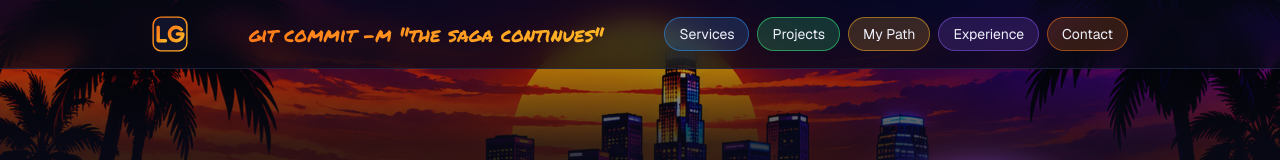
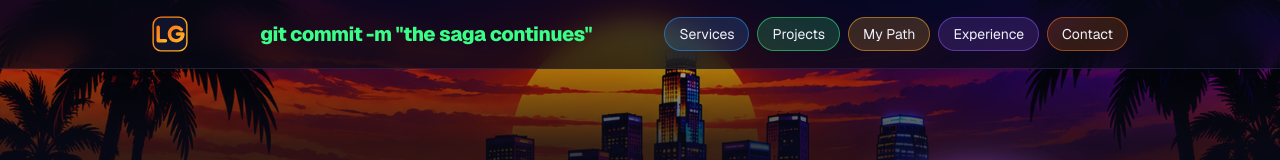
Before and after one commit to LanceCodes1/lance-gonzalez-portfolio, a Next.js app: page / in a window 1280 px wide. Shown: the top 160 px of the page. Built offline with nearby package versions, Linux system fonts and the light colour scheme.

Commit message:
Commit tag in hero-name font, neon green; drop Permanent Marker

```diff
--- a/app/globals.css
+++ b/app/globals.css
@@ -20,7 +20,7 @@
   --color-neon-blue: #2d9cff;
   /* Small accent only */
   --color-neon-pink: #ff4d8d;
-  /* Neon green: glows, borders, and decorative dots only — never text. */
+  /* Neon green: glows, borders, dots, and the nav's commit tag (large text, ~14.8:1 on ink). */
   --color-neon-green: #39ff88;
 
   --font-sans: var(--font-geist-sans), Arial, Helvetica, sans-serif;
@@ -103,11 +103,6 @@ body {
       0 0 18px color-mix(in srgb, var(--pill, var(--color-amber)) 60%, transparent),
       0 0 36px color-mix(in srgb, var(--pill, var(--color-amber)) 30%, transparent);
   }
-}
-
-/* Permanent Marker font (loaded in app/layout.tsx), used for the nav's commit tag. */
-@utility font-marker {
-  font-family: var(--font-permanent-marker), cursive;
 }
 
 /* Navy overlay on the hero background image (components/HeroBackdrop.tsx).
--- a/app/layout.tsx
+++ b/app/layout.tsx
@@ -1,5 +1,5 @@
 import type { Metadata } from "next";
-import { Geist, Geist_Mono, Permanent_Marker } from "next/font/google";
+import { Geist, Geist_Mono } from "next/font/google";
 import "./globals.css";
 import { site } from "@/content/site";
 
@@ -10,14 +10,6 @@ const geistSans = Geist({
 
 const geistMono = Geist_Mono({
   variable: "--font-geist-mono",
-  subsets: ["latin"],
-});
-
-// Hand-lettered marker font, used only for the nav's commit tag.
-// It comes in a single weight, so next/font requires weight "400" to be stated.
-const permanentMarker = Permanent_Marker({
-  variable: "--font-permanent-marker",
-  weight: "400",
   subsets: ["latin"],
 });
 
@@ -37,7 +29,7 @@ export default function RootLayout({ children }: LayoutProps<"/">) {
   return (
     <html
       lang="en"
-      className={`${geistSans.variable} ${geistMono.variable} ${permanentMarker.variable} h-full antialiased`}
+      className={`${geistSans.variable} ${geistMono.variable} h-full antialiased`}
     >
       <body className="min-h-full flex flex-col">{children}</body>
     </html>
--- a/components/Nav.tsx
+++ b/components/Nav.tsx
@@ -25,10 +25,9 @@ export function Nav() {
         </a>
         {/* Plain gradient text in the marker font, centered in the space between logo and links.
             Shown only from lg (1024px) up: below that, logo + tag + links don't fit on one line. */}
-        <p className="font-marker hidden flex-1 text-center text-xl whitespace-nowrap lg:block">
-          {/* Gradient on the inner span so it spans just the words, not the whole stretched box.
-              px-1 leaves room for the marker strokes that hang past the letter edges. */}
-          <span className="text-sunset-gradient px-1">{site.navTag}</span>
+        {/* Same font and weight as the hero name (Geist, extra bold, tight tracking), in neon green. */}
+        <p className="hidden flex-1 text-center text-xl font-extrabold tracking-tight whitespace-nowrap text-neon-green lg:block">
+          {site.navTag}
         </p>
         {/* flex-wrap lets the links drop to a second line on narrow phones instead of overflowing. */}
         <ul className="flex flex-wrap gap-2 text-sm">
```
